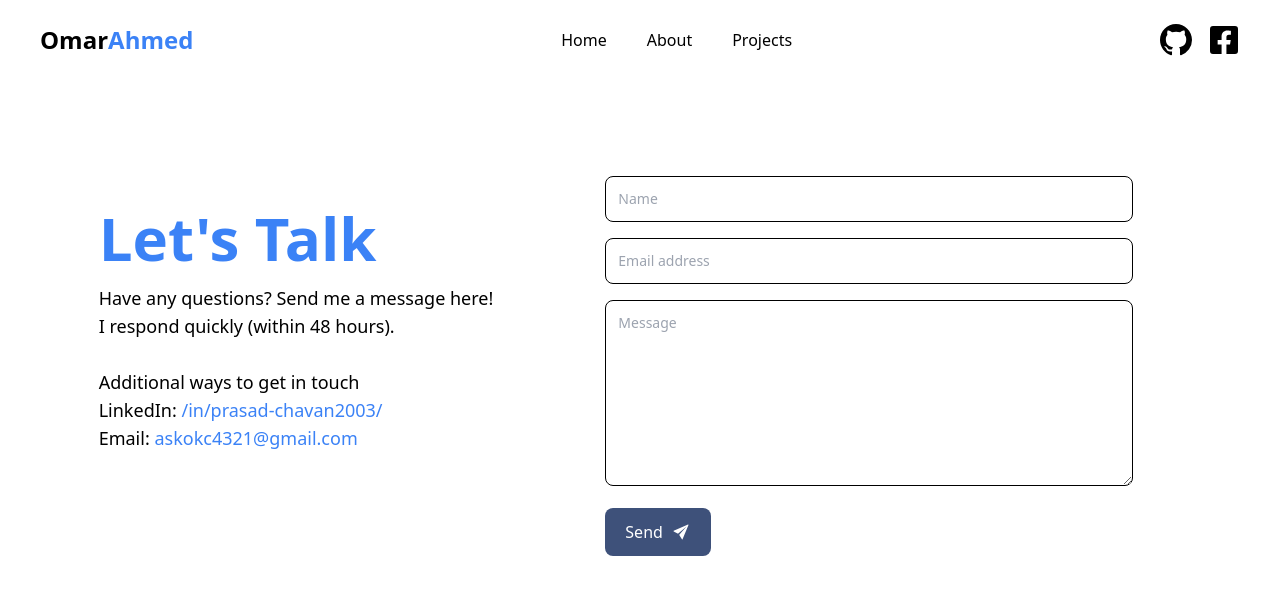
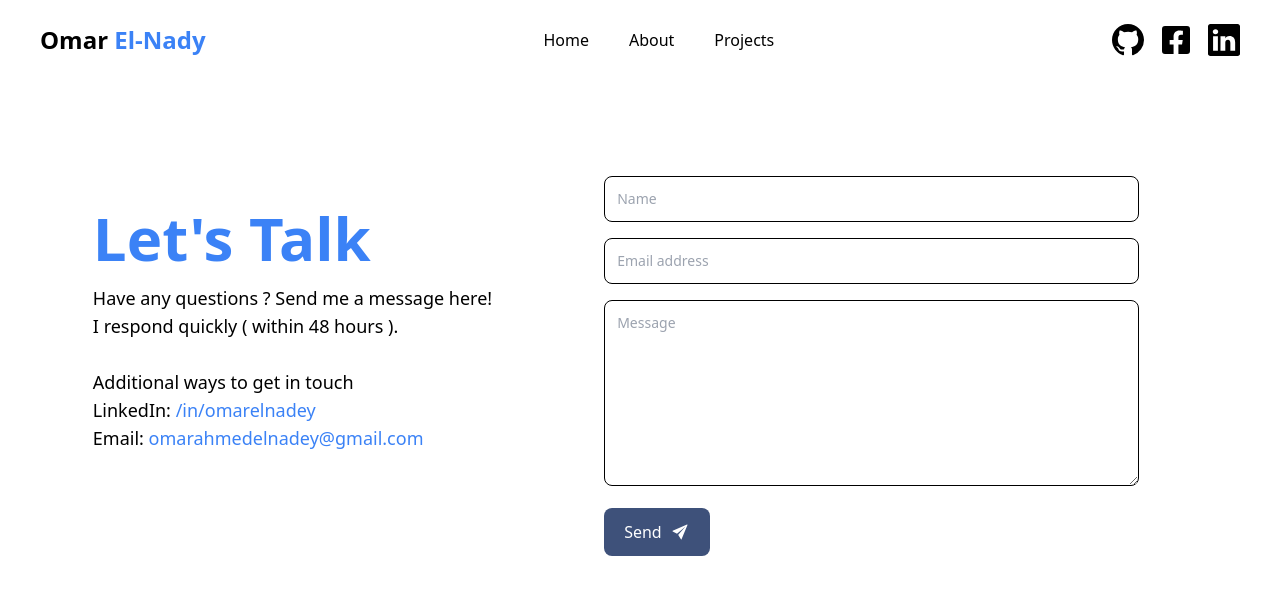
Before and after one commit to omar-elnady/omar-portfolio, a Next.js app: page /contact in a window 1280 px wide. Shown: the top 594 px of the page. Built offline with nearby package versions, Linux system fonts and the light colour scheme.

Commit message:
update home page and contact page

```diff
--- a/components/Home.js
+++ b/components/Home.js
@@ -5,24 +5,7 @@ const Home = () => {
     return (
 
         <motion.div
-
-            // initial='hidden'
-            // animate='visible'
-            // variants={{
-            //     hidden: {
-            //         scale: 0.8,
-            //         opacity: 0,
-            //     },
-            //     visible: {
-            //         scale: 1,
-            //         opacity: 1,
-            //         transition: {
-            //             delay: 0.6,
-            //         },
-            //     },
-            // }}
-            // animate={{ x: [-200, 0, 200, 0] }}
-            initial={{ y: -500 }}
+            initial={{ y: -100 }}
             animate={{ y: 0 }}
             transition={{ ease: "easeOut", duration: 2 }}
         >
--- a/components/Navbar.js
+++ b/components/Navbar.js
@@ -1,174 +1,155 @@
-import Link from 'next/link'
-import { useRouter } from 'next/router'
-import { useState } from 'react'
-import { BsGithub, BsLinkedin } from 'react-icons/bs'
-import { AiOutlineMenu, AiOutlineClose } from 'react-icons/ai'
+import Link from "next/link";
+import { useRouter } from "next/router";
+import { useState } from "react";
+import { BsGithub, BsLinkedin } from "react-icons/bs";
+import { AiOutlineMenu, AiOutlineClose } from "react-icons/ai";
 import { FaFacebookSquare } from "react-icons/fa";
 
 const Navbar = () => {
-    const router = useRouter()
-    const [isOpen, setIsOpen] = useState(false)
+  const router = useRouter();
+  const [isOpen, setIsOpen] = useState(false);
+  const links = [
+    { path: "/", name: "Home" },
+    { path: "/about", name: "About" },
+    { path: "/projects", name: "Projects" },
+  ];
+  const platformLinks = [
+    {
+      path: "https://github.com/omar-elnady",
+      platform: "Github",
+      icon: <BsGithub size="2rem" />,
+    },
+    {
+      path: "https://www.facebook.com/omarahmedelnadey",
+      platform: "Facebook",
+      icon: <FaFacebookSquare size="2rem" />,
+    },
+    {
+      path: "https://www.linkedin.com/in/omar-ahmed-531654227/",
+      platform: "LinkedIn",
+      icon: <BsLinkedin size="2rem" />,
+    },
+  ];
 
   const handleMobileNav = () => {
-        setIsOpen(!isOpen)
-    }
+    setIsOpen(!isOpen);
+  };
+
   return (
     <div>
-            <nav className='fixed z-20 bg-white w-full'>
-                <div className='w-full'>
-                    <div className='flex items-center h-20 w-full '>
-                        <div className='flex items-center sm:mx-10 md:mx-10 justify-between w-full'>
-                            <div className='flex justify-center items-center flex-shrink-0 '>
-                                <h1 className=' font-bold text-xl cursor-pointer'>
-                                    <Link href='/'>
-                                        <a className='text-2xl pl-8 sm:pl-0'>
-                                            Omar<span className='text-blue-500'>Ahmed</span>
+      <nav className="fixed z-20 bg-white w-full">
+        <div className="w-full">
+          <div className="flex items-center h-20 w-full ">
+            <div className="flex items-center sm:mx-10 md:mx-10 justify-between w-full">
+              <div className="flex justify-center items-center flex-shrink-0 ">
+                <h1 className=" font-bold text-xl cursor-pointer">
+                  <Link href="/">
+                    <a className="text-2xl pl-8 sm:pl-0">
+                      Omar<span className="text-blue-500"> El-Nady</span>
                     </a>
                   </Link>
                 </h1>
               </div>
-                            <div className='hidden md:block'>
-                                <div className='flex items-baseline space-x-10'>
+              <div className="hidden md:block">
+                <div className="flex items-baseline space-x-10">
+                  {links.map((link, index) => (
                     <h1
+                      key={index}
                       className={
-                                            router.pathname == '/'
-                                                ? 'text-blue-500'
-                                                : 'cursor-pointer hover:text-blue-500'
+                        router.pathname == link.path
+                          ? "text-blue-500"
+                          : "cursor-pointer hover:text-blue-500"
                       }
                     >
-                                        <Link id='about' href='/'>
-                                            <a>Home</a>
+                      <Link href={link.path}>
+                        <a>{link.name}</a>
                       </Link>
                     </h1>
-                                    <h1
-                                        className={
-                                            router.pathname == '/about'
-                                                ? 'text-blue-500'
-                                                : 'cursor-pointer hover:text-blue-500'
-                                        }
-                                    >
-                                        <Link id='about' href='/about'>
-                                            <a>About</a>
-                                        </Link>
-                                    </h1>
-                                    <h1
-                                        className={
-                                            router.pathname == '/projects'
-                                                ? 'text-blue-500'
-                                                : 'cursor-pointer hover:text-blue-500'
-                                        }
-                                    >
-                                        <Link id='projects' href='/projects'>
-                                            <a>Projects</a>
-                                        </Link>
-                                    </h1>
-
+                  ))}
                 </div>
               </div>
-
-                            <div className='flex justify-center items-center flex-shrink-0 md:block'>
-                                <div className='flex space-x-4'>
-                                    <div>
-                                        <a href='https://www.linkedin.com/in/omar-ahmed-531654227/' target='_blank' rel='noopener noreferrer'>
-                                            <BsGithub className='hidden md:block hover:text-blue-500
-                                            ease-in duration-200' size='2rem' />
+              <div className="flex justify-center items-center flex-shrink-0 md:block">
+                <div className="flex space-x-4">
+                  {platformLinks.map((link, index) => (
+                    <div key={index}>
+                      <a
+                        href={link.path}
+                        target="_blank"
+                        rel="noopener noreferrer"
+                        className="hidden md:block hover:text-blue-500 ease-in duration-200"
+                      >
+                        {link.icon}
                       </a>
                     </div>
-                                    <div className=''>
-                                        <a href='https://www.facebook.com/omarahmedelnadey'
-                                            target='_blank'
-                                            rel='noopener noreferrer'
-                                        >
-                                            <FaFacebookSquare className='hidden md:block hover:text-blue-500  ease-in duration-200 ' size='2rem' />
-                                        </a>
+                  ))}
                 </div>
               </div>
             </div>
-                        </div>
-                        <div onClick={handleMobileNav} className=' mr-14 md:hidden'>
-                            <AiOutlineMenu className='cursor-pointer' size='2rem' />
+            <div onClick={handleMobileNav} className=" mr-14 md:hidden">
+              <AiOutlineMenu className="cursor-pointer" size="2rem" />
             </div>
           </div>
         </div>
 
-                <div className='md:hidden'>
+        {/* Mobile Menu */}
+        <div className="md:hidden">
           <div
             className={
-                            isOpen ? 'fixed left-0 top-0 w-full h-screen bg-black/70' : ''
+              isOpen ? "fixed left-0 top-0 w-full h-screen bg-black/70" : ""
             }
           >
             <div
               className={
                 isOpen
-                                    ? 'fixed left-0 top-0 w-full sm:w[40%] md:w-[30%] h-screen bg-culturedWhite p-10 ease-in duration-300'
-                                    : 'fixed left-[-100%] top-0 p-10 ease-in duration-300'
+                  ? "fixed left-0 top-0 w-full sm:w[40%] md:w-[30%] h-screen bg-culturedWhite p-10 ease-in duration-300"
+                  : "fixed left-[-100%] top-0 p-10 ease-in duration-300"
               }
             >
               <div>
-                                <div className='flex w-full items-center justify-between'>
+                <div className="flex w-full items-center justify-between">
                   <div
                     onClick={handleMobileNav}
-                                        className='rounded-lg hover:bg-blue-500 hover:text-white
-                                        ease-in duration-200 shadow-lg shadow-gray-400 p-3 cursor-pointer'
+                    className="rounded-lg hover:bg-blue-500 hover:text-white
+                                        ease-in duration-200 shadow-lg shadow-gray-400 p-3 cursor-pointer"
                   >
                     <AiOutlineClose />
                   </div>
                 </div>
               </div>
               <div>
-                                <div className='flex flex-col space-y-4 pt-4 mt-10'>
+                <div className="flex flex-col space-y-4 pt-4 mt-10">
+                  {links.map((link, index) => (
                     <h1
+                      key={index}
                       className={
-                                            router.pathname == '/'
-                                                ? 'text-blue-500'
-                                                : 'cursor-pointer hover:text-blue-500'
+                        router.pathname == link.path
+                          ? "text-blue-500"
+                          : "cursor-pointer hover:text-blue-500"
                       }
                     >
-                                        <Link id='about' href='/'>
-                                            <a onClick={handleMobileNav}>Home</a>
+                      <Link href={link.path}>
+                        <a onClick={handleMobileNav}>{link.name}</a>
                       </Link>
                     </h1>
-                                    <h1
-                                        className={
-                                            router.pathname == '/about'
-                                                ? 'text-blue-500'
-                                                : 'cursor-pointer hover:text-blue-500'
-                                        }
+                  ))}
+                </div>
+                <div className="space-x-4 pt-20">
+                  <div className="flex space-x-4">
+                    {platformLinks.map((link, index) => (
+                      <div
+                        key={index}
+                        className="rounded-lg hover:bg-blue-500 hover:text-white
+                          ease-in duration-200 shadow-lg shadow-gray-400 p-3 cursor-pointer"
                       >
-                                        <Link id='about' href='/about'>
-                                            <a onClick={handleMobileNav}>About</a>
-                                        </Link>
-                                    </h1>
-                                    <h1
-                                        className={
-                                            router.pathname == '/projects'
-                                                ? 'text-blue-500'
-                                                : 'cursor-pointer hover:text-blue-500'
-                                        }
+                        <a
+                          href={link.path}
+                          target="_blank"
+                          rel="noopener noreferrer"
                         >
-                                        <Link id='projects' href='/projects'>
-                                            <a onClick={handleMobileNav}>Projects</a>
-                                        </Link>
-                                    </h1>
-                                </div>
-                                <div className='space-x-4 pt-20'>
-                                    <div className='flex space-x-4'>
-                                        <div className='rounded-lg   hover:bg-blue-500 hover:text-white
-                                        ease-in duration-200 shadow-lg shadow-gray-400 p-3 cursor-pointer'>
-                                            <a href='https://github.com/prasad-chavan1' target='_blank' rel='noopener noreferrer'>
-                                                <BsGithub size='2rem' />
+                          {link.icon}
                         </a>
                       </div>
-                                        <div className='rounded-lg  hover:bg-blue-500 hover:text-white
-                                        ease-in duration-200 shadow-lg shadow-gray-400 p-3 cursor-pointer'>
-                                            <a
-                                                href='https://www.linkedin.com/in/prasad-chavan2003/'
-                                                target='_blank'
-                                                rel='noopener noreferrer'
-                                            >
-                                                <BsLinkedin size='2rem' />
-                                            </a>
-                                        </div>
+                    ))}
                   </div>
                 </div>
               </div>
@@ -177,7 +158,7 @@ const Navbar = () => {
         </div>
       </nav>
     </div>
-    )
-}
+  );
+};
 
-export default Navbar
+export default Navbar;
--- a/pages/contact.js
+++ b/pages/contact.js
@@ -30,15 +30,15 @@ const Contact = () => {
     const [submitted, setSubmitted] = useState(false)
 
     const submitForm = () => {
+        emailjs.init('NpF5MLkgVpiPiAU82')
         emailjs
             .sendForm(
-                'service_mg6nzzn', 'template_en8166k', form.current
+                'service_kw1d8a8', 'template_67arneb', form.current
             )
             .then(
                 function (response) {
                     setSubmitted(true)
                     reset()
-                    // console.log('SUCCESS!', response.status, response.text)
                 },
                 function (error) {
                     console.log('FAILED DID NOT SEND MESSAGE...', error)
@@ -48,7 +48,7 @@ const Contact = () => {
     return (
         <div className='flex items-center'>
             <Head>
-                <title>Contact | Prasad Chavan</title>
+                <title>Contact | Omar</title>
             </Head>
             <div className='h-screen max-w-screen-xl px-4 py-16 mx-auto md:pt-32 md:p-20'>
                 <div className='grid grid-cols-1 gap-x-16 gap-y-8 lg:grid-cols-5'>
@@ -57,26 +57,26 @@ const Contact = () => {
                             Let&#39;s Talk
                         </h1>
                         <p className='max-w-xl text-lg pt-4'>
-                            Have any questions? Send me a message here! <br />I respond
-                            quickly (within 48 hours). <br />
+                            Have any questions ? Send me a message here! <br />I respond
+                            quickly ( within 48 hours ). <br />
                             <br />
                             Additional ways to get in touch <br />
                             LinkedIn:{' '}
                             <a
                                 className='text-blue-500 hover:underline'
-                                href='https://www.linkedin.com/in/prasad-chavan2003/'
+                                href='https://www.linkedin.com/in/omarelnadey/'
                                 target='_blank'
                                 rel='noopener noreferrer'
                             >
-                                /in/prasad-chavan2003/
+                                /in/omarelnadey
                             </a>{' '}
                             <br />
                             Email:{' '}
                             <a
                                 className='text-blue-500 hover:underline'
-                                href='mailto:askokc4321@gmail.com'
+                                href='mailto:omarahmedelnadey@gmail.com'
                             >
-                                askokc4321@gmail.com
+                                omarahmedelnadey@gmail.com
                             </a>
                         </p>
                     </div>
```
Lines whose indentation alone changed are shown as unchanged.
